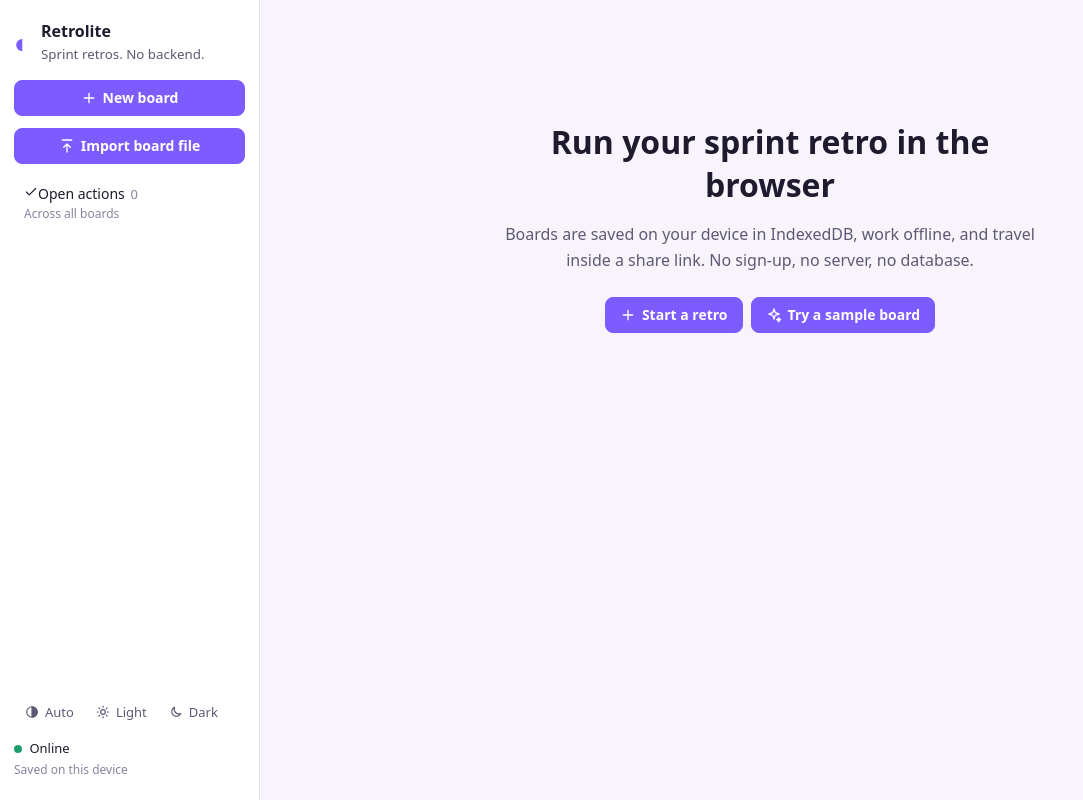
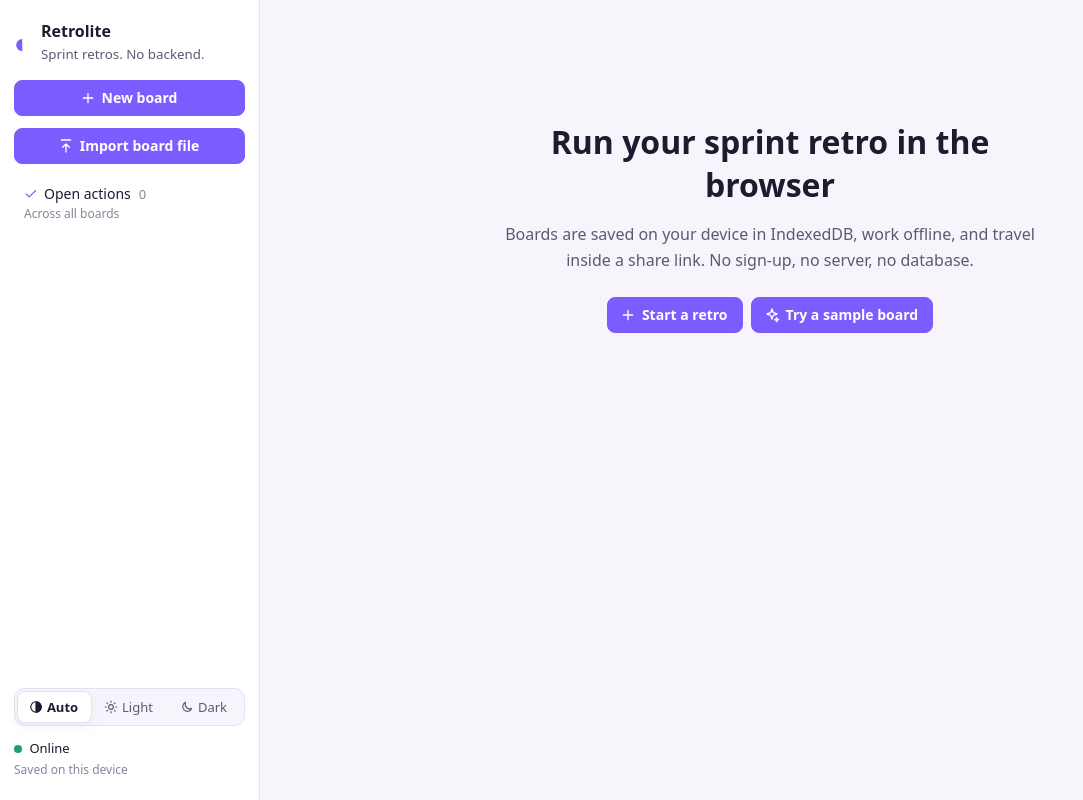
Before and after one commit to theinsanecat/retrolite, a React (Vite) app: page / in a window 1280 px wide. Shown: the whole page, without its empty margins (0-1083 px from the left). Built offline with nearby package versions, Linux system fonts and the light colour scheme.

Commit message:
Light/dark tokens with light-dark(), icon and theme switch styles
Refactor CSS variables for light and dark themes using light-dark function. Update theme switching styles and improve layout consistency.

```diff
--- a/src/index.css
+++ b/src/index.css
@@ -1,57 +1,41 @@
 /* ============================================================
    Tokens
+   Each colour is light-dark(light, dark). Which one applies comes from
+   color-scheme: the device setting by default, or the theme switch in the
+   sidebar, which sets data-theme on <html>.
    ============================================================ */
 :root {
-  --bg: #f7f5fb;
-  --panel: #ffffff;
-  --raised: #ffffff;
-  --text: #1f1a2e;     /* primary text */
-  --text-2: #5f5874;   /* secondary text */
-  --text-3: #8a839d;   /* tertiary text: hints, meta */
-  --line: #e6e1f0;
-  --accent: #7c5cff;
-  --accent-hover: #6a48f5;
-  --accent-soft: #efeaff;
-  --on-accent: #ffffff;
+  color-scheme: light dark;
+  --bg: light-dark(#f7f5fb, #14111d);
+  --panel: light-dark(#ffffff, #1e1a2b);
+  --raised: light-dark(#ffffff, #262036);
+  --text: light-dark(#1f1a2e, #ece8f6);     /* primary text */
+  --text-2: light-dark(#5f5874, #b4adc8);   /* secondary text */
+  --text-3: light-dark(#8a839d, #8d86a3);   /* tertiary text: hints, meta */
+  --line: light-dark(#e6e1f0, #2f2942);
+  --accent: light-dark(#7c5cff, #9b82ff);
+  --accent-hover: light-dark(#6a48f5, #ad98ff);
+  --accent-soft: light-dark(#efeaff, #2a2342);
+  --on-accent: light-dark(#ffffff, #14111d);
   --c0: #1f9d6b;
   --c1: #e0692b;
   --c2: #2f7fd8;
   --c3: #9b4dca;
   --success: #1f9d6b;
   --info: #2f7fd8;
-  --warning: #c27a00;
-  --danger: #c93c4b;
-  --danger-soft: #fbe9eb;
-  --shadow: 0 1px 2px rgb(31 26 46 / 6%), 0 4px 16px rgb(31 26 46 / 5%);
-  --shadow-pop: 0 2px 6px rgb(31 26 46 / 8%), 0 12px 32px rgb(31 26 46 / 14%);
+  --warning: light-dark(#c27a00, #e3a33a);
+  --danger: light-dark(#c93c4b, #ef6f7c);
+  --danger-soft: light-dark(#fbe9eb, #3a1f27);
+  --shadow: 0 1px 2px light-dark(rgb(31 26 46 / 6%), transparent), 0 4px 16px light-dark(rgb(31 26 46 / 5%), transparent);
+  --shadow-pop: 0 2px 6px light-dark(rgb(31 26 46 / 8%), rgb(0 0 0 / 25%)), 0 12px 32px light-dark(rgb(31 26 46 / 14%), rgb(0 0 0 / 45%));
   --radius: 8px;
   font-family: system-ui, -apple-system, "Segoe UI", Roboto, sans-serif;
   color: var(--text);
   background: var(--bg);
-  color-scheme: light;
 }
-
-@media (prefers-color-scheme: dark) {
-  :root {
-    --bg: #14111d;
-    --panel: #1e1a2b;
-    --raised: #262036;
-    --text: #ece8f6;
-    --text-2: #b4adc8;
-    --text-3: #8d86a3;
-    --line: #2f2942;
-    --accent: #9b82ff;
-    --accent-hover: #ad98ff;
-    --accent-soft: #2a2342;
-    --on-accent: #14111d;
-    --warning: #e3a33a;
-    --danger: #ef6f7c;
-    --danger-soft: #3a1f27;
-    --shadow: none;
-    --shadow-pop: 0 12px 32px rgb(0 0 0 / 45%);
-    color-scheme: dark;
-  }
-}
+:root[data-theme=light] { color-scheme: light; }
+:root[data-theme=dark] { color-scheme: dark; }
+.theme-switching *, .theme-switching *::before, .theme-switching *::after { transition: none !important; }
 
 * { box-sizing: border-box; }
 body { margin: 0; }
@@ -98,6 +82,9 @@ button, input, textarea { font: inherit; color: inherit; }
 .btn-icon { padding: 0; width: 36px; }
 .btn-icon.btn-sm { width: 28px; }
 .wide { width: 100%; }
+.icon { flex: none; display: block; }
+.btn .icon { margin-left: -2px; }
+.btn-icon .icon { margin: 0; }
 
 /* ============================================================
    Inputs
@@ -133,7 +120,7 @@ input:focus-visible, textarea:focus-visible { outline: 2px solid var(--accent);
   text-align: left; cursor: pointer; font-size: 14px; color: var(--text);
 }
 .menu-item:hover, .menu-item:focus-visible { background: var(--accent-soft); outline: none; }
-.menu-icon { width: 18px; flex: none; text-align: center; color: var(--text-2); }
+.menu-icon { width: 18px; flex: none; display: inline-flex; justify-content: center; padding-top: 1px; color: var(--text-2); }
 .menu-text { display: flex; flex-direction: column; gap: 2px; min-width: 0; }
 .menu-label { overflow: hidden; text-overflow: ellipsis; white-space: nowrap; }
 .menu-item.is-danger, .menu-item.is-danger .menu-icon { color: var(--danger); }
@@ -150,7 +137,7 @@ input:focus-visible, textarea:focus-visible { outline: 2px solid var(--accent);
 .option { display: flex; gap: 8px; align-items: center; padding: 8px 10px; border-radius: 8px; cursor: pointer; font-size: 14px; }
 .option.is-active { background: var(--accent-soft); }
 .option[aria-selected=true] { font-weight: 600; }
-.option-check { width: 14px; color: var(--accent); }
+.option-check { width: 14px; display: inline-flex; color: var(--accent); }
 
 .tip-anchor { display: inline-flex; }
 .tooltip {
@@ -162,7 +149,7 @@ input:focus-visible, textarea:focus-visible { outline: 2px solid var(--accent);
 }
 .tooltip.is-placed { visibility: visible; animation: tip-in .12s ease-out; }
 @keyframes tip-in { from { opacity: 0; } }
-.tooltip::after { content: ''; position: absolute; left: 50%; margin-left: -5px; border: 5px solid transparent; }
+.tooltip::after { content: ''; position: absolute; left: var(--arrow-x, 50%); margin-left: -5px; border: 5px solid transparent; }
 .tooltip--top::after { top: 100%; border-top-color: var(--text); }
 .tooltip--bottom::after { bottom: 100%; border-bottom-color: var(--text); }
 
@@ -192,6 +179,7 @@ input:focus-visible, textarea:focus-visible { outline: 2px solid var(--accent);
 }
 .toast-text { flex: 1; }
 .toast-action { color: var(--accent); font-weight: 700; }
+.toast-action:hover { color: var(--accent); }
 
 /* ============================================================
    Layout
@@ -230,6 +218,12 @@ nav { display: flex; flex-direction: column; gap: 2px; overflow-y: auto; flex: 1
 .dot.on { background: var(--c0); }
 .dot.off { background: var(--c1); }
 
+/* Theme switch: a segmented control (radio group) */
+.theme-switch { display: flex; gap: 2px; padding: 3px; border: 1px solid var(--line); border-radius: 10px; background: var(--bg); }
+.theme-switch .tip-anchor { flex: 1; }
+.theme-switch .btn { flex: 1; min-height: 30px; padding: 0 6px; font-size: 13px; gap: 4px; }
+.theme-switch .btn[aria-checked=true] { background: var(--panel); color: var(--text); font-weight: 600; box-shadow: 0 0 0 1px var(--line), var(--shadow); }
+
 main { padding: 24px 28px 60px; min-width: 0; }
 
 .banner {
@@ -243,6 +237,8 @@ main { padding: 24px 28px 60px; min-width: 0; }
 .warn { color: var(--danger); font-size: 13px; }
 .late-text { color: var(--danger); }
 .open-link .count { margin-left: 2px; }
+.open-title { display: inline-flex; align-items: center; gap: 6px; }
+.open-title .icon { color: var(--accent); }
 
 .new-board, .open-actions { max-width: 900px; }
 .new-board h1, .open-actions h1 { font-size: 26px; margin: 0 0 4px; }
@@ -259,7 +255,7 @@ main { padding: 24px 28px 60px; min-width: 0; }
 .mini-cols i { font-style: normal; font-size: 12px; padding: 2px 8px; border-radius: 999px; border-top: 3px solid var(--c); background: var(--bg); }
 .open-actions .actions { margin-top: 16px; }
 .open-actions .actions.overdue { border-color: color-mix(in srgb, var(--danger) 45%, var(--line)); }
-.board-ref { color: var(--accent); max-width: 220px; overflow: hidden; text-overflow: ellipsis; display: inline-block; line-height: 28px; }
+.board-ref { color: var(--accent); max-width: 240px; overflow: hidden; text-overflow: ellipsis; }
 .empty-note { margin-top: 24px; }
 
 .empty { max-width: 560px; margin: 12vh auto; text-align: center; }
@@ -321,13 +317,14 @@ main { padding: 24px 28px 60px; min-width: 0; }
 .card textarea { border: none; background: transparent; resize: none; padding: 4px 6px; line-height: 1.45; }
 .card-tags { display: flex; gap: 6px; flex-wrap: wrap; padding: 2px 6px 4px; }
 .card-foot { display: flex; gap: 2px; align-items: center; }
-.handle { cursor: grab; color: var(--text-3); padding: 0 4px; user-select: none; }
+.handle { cursor: grab; color: var(--text-3); padding: 2px; user-select: none; display: inline-flex; border-radius: 6px; }
+.handle:hover { color: var(--text-2); background: var(--accent-soft); }
 .handle:active { cursor: grabbing; }
 .spacer { flex: 1; }
 .btn.vote { color: var(--c); font-weight: 700; min-width: 48px; }
 .btn.vote:hover { border-color: var(--c); color: var(--c); }
 
-.chip { font-size: 12px; padding: 2px 8px; border-radius: 999px; background: var(--accent-soft); white-space: nowrap; color: var(--text); }
+.chip { display: inline-flex; align-items: center; gap: 4px; font-size: 12px; padding: 2px 8px; border-radius: 999px; background: var(--accent-soft); white-space: nowrap; color: var(--text); }
 .chip:focus-visible { outline: 2px solid var(--accent); }
 .chip.late { background: var(--danger-soft); color: var(--danger); }
 .btn.link-chip { min-height: 0; height: auto; padding: 2px 8px; font-size: 12px; font-weight: 500; border-radius: 999px; background: var(--accent-soft); color: var(--text); }
```
